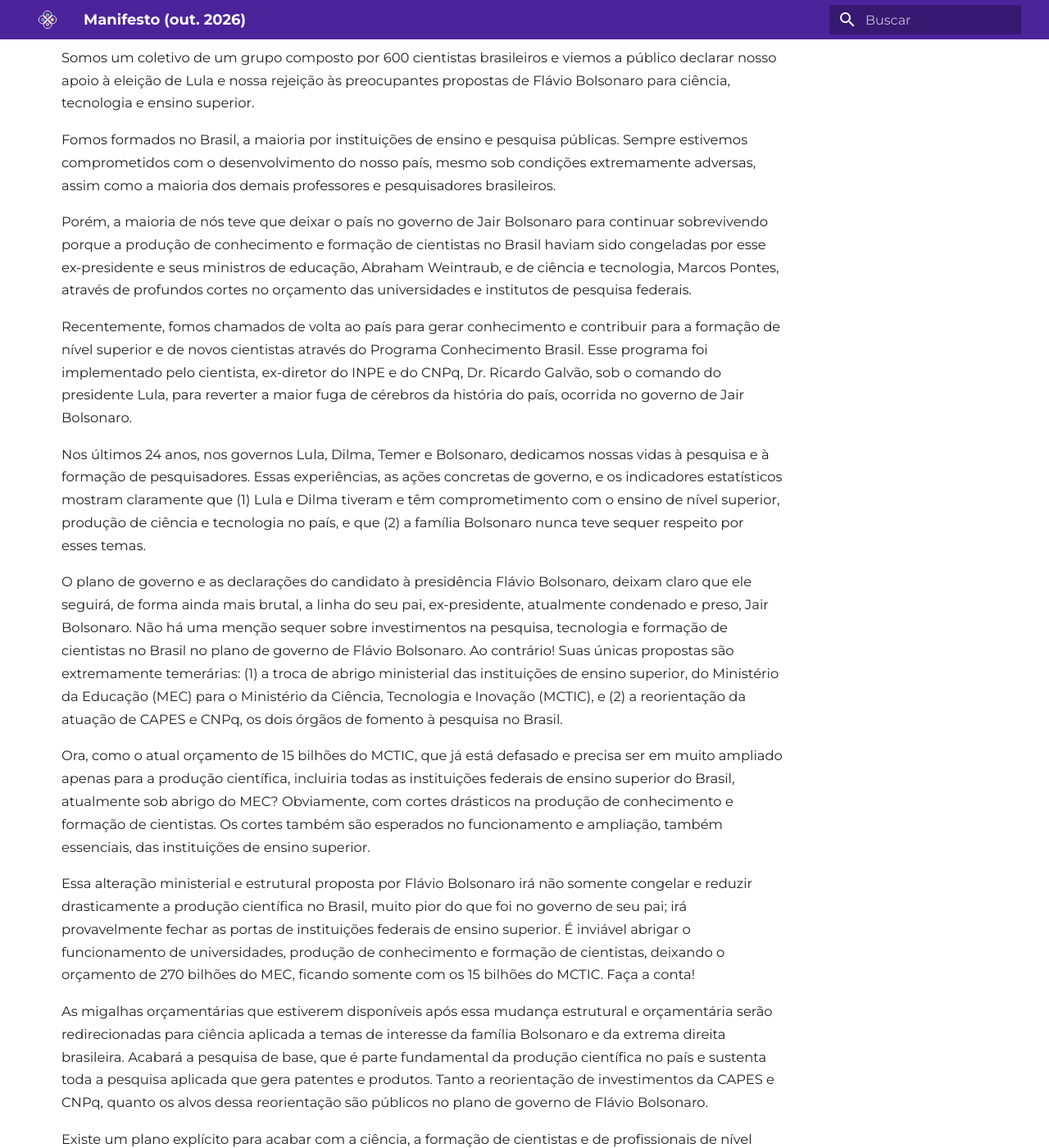
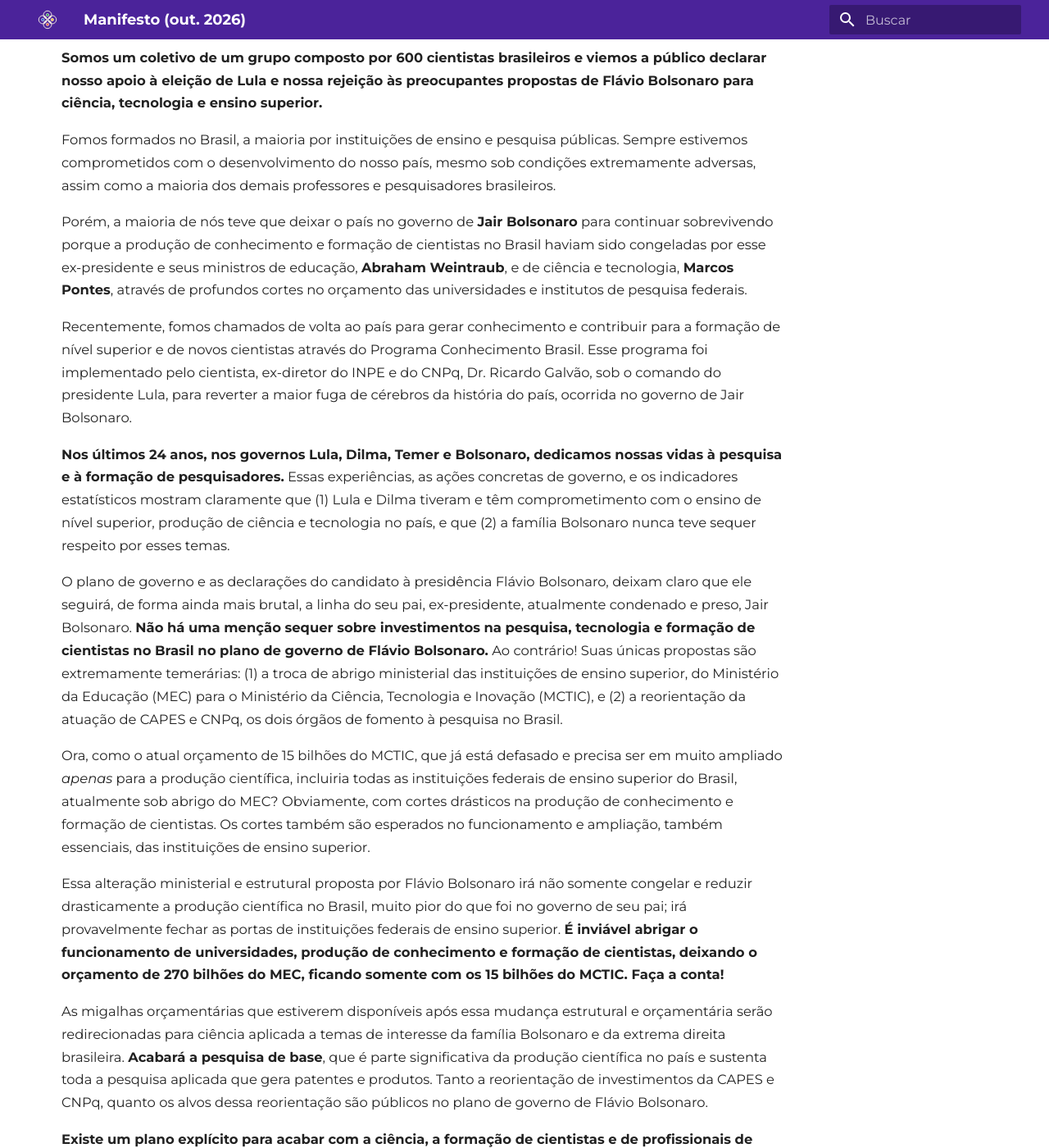
Before and after one commit to coletivo-mais-ciencia/website, an MkDocs documentation site: the page built from docs/posicionamentos/manifesto-2026.md, in a window 1280 px wide and 1400 px high, scrolled down 262 px. Shown: the whole window at 82% size. Built offline with MkDocs 1.6.1 and Material for MkDocs 9.7.7, drawn with Linux system fonts in a browser that asks for light colours; some of the changed text lies outside the part shown.

Commit message:
edits
Emphasized key points in the manifesto supporting Lula's election and opposing Flávio Bolsonaro's proposals for science and education.

```diff
--- a/docs/posicionamentos/manifesto-2026.md
+++ b/docs/posicionamentos/manifesto-2026.md
@@ -7,33 +7,33 @@
 
 # Manifesto de cientistas repatriados em favor da eleição de Lula
 
-Somos um coletivo de um grupo composto por 600 cientistas brasileiros e viemos a público declarar nosso apoio à eleição de Lula e nossa rejeição às preocupantes propostas de Flávio Bolsonaro para ciência, tecnologia e ensino superior.
+**Somos um coletivo de um grupo composto por 600 cientistas brasileiros e viemos a público declarar nosso apoio à eleição de Lula e nossa rejeição às preocupantes propostas de Flávio Bolsonaro para ciência, tecnologia e ensino superior.**
 
 Fomos formados no Brasil, a maioria por instituições de ensino e pesquisa públicas. Sempre estivemos comprometidos com o desenvolvimento do nosso país, mesmo sob condições extremamente adversas, assim como a maioria dos demais professores e pesquisadores brasileiros.
 
-Porém, a maioria de nós teve que deixar o país no governo de Jair Bolsonaro para continuar sobrevivendo porque a produção de conhecimento e formação de cientistas no Brasil haviam sido congeladas por esse ex-presidente e seus ministros de educação, Abraham Weintraub, e de ciência e tecnologia, Marcos Pontes, através de profundos cortes no orçamento das universidades e institutos de pesquisa federais.
+Porém, a maioria de nós teve que deixar o país no governo de **Jair Bolsonaro** para continuar sobrevivendo porque a produção de conhecimento e formação de cientistas no Brasil haviam sido congeladas por esse ex-presidente e seus ministros de educação, **Abraham Weintraub**, e de ciência e tecnologia, **Marcos Pontes**, através de profundos cortes no orçamento das universidades e institutos de pesquisa federais.
 
 Recentemente, fomos chamados de volta ao país para gerar conhecimento e contribuir para a formação de nível superior e de novos cientistas através do Programa Conhecimento Brasil. Esse programa foi implementado pelo cientista, ex-diretor do INPE e do CNPq, Dr. Ricardo Galvão, sob o comando do presidente Lula, para reverter a maior fuga de cérebros da história do país, ocorrida no governo de Jair Bolsonaro.
 
-Nos últimos 24 anos, nos governos Lula, Dilma, Temer e Bolsonaro, dedicamos nossas vidas à pesquisa e à formação de pesquisadores. Essas experiências, as ações concretas de governo, e os indicadores estatísticos mostram claramente que (1) Lula e Dilma tiveram e têm comprometimento com o ensino de nível superior, produção de ciência e tecnologia no país, e que (2) a família Bolsonaro nunca teve sequer respeito por esses temas.
+**Nos últimos 24 anos, nos governos Lula, Dilma, Temer e Bolsonaro, dedicamos nossas vidas à pesquisa e à formação de pesquisadores.** Essas experiências, as ações concretas de governo, e os indicadores estatísticos mostram claramente que (1) Lula e Dilma tiveram e têm comprometimento com o ensino de nível superior, produção de ciência e tecnologia no país, e que (2) a família Bolsonaro nunca teve sequer respeito por esses temas.
 
-O plano de governo e as declarações do candidato à presidência Flávio Bolsonaro, deixam claro que ele seguirá, de forma ainda mais brutal, a linha do seu pai, ex-presidente, atualmente condenado e preso, Jair Bolsonaro. Não há uma menção sequer sobre investimentos na pesquisa, tecnologia e formação de cientistas no Brasil no plano de governo de Flávio Bolsonaro. Ao contrário! Suas únicas propostas são extremamente temerárias: (1) a troca de abrigo ministerial das instituições de ensino superior, do Ministério da Educação (MEC) para o Ministério da Ciência, Tecnologia e Inovação (MCTIC), e (2) a reorientação da atuação de CAPES e CNPq, os dois órgãos de fomento à pesquisa no Brasil.
+O plano de governo e as declarações do candidato à presidência Flávio Bolsonaro, deixam claro que ele seguirá, de forma ainda mais brutal, a linha do seu pai, ex-presidente, atualmente condenado e preso, Jair Bolsonaro. **Não há uma menção sequer sobre investimentos na pesquisa, tecnologia e formação de cientistas no Brasil no plano de governo de Flávio Bolsonaro.** Ao contrário! Suas únicas propostas são extremamente temerárias: (1) a troca de abrigo ministerial das instituições de ensino superior, do Ministério da Educação (MEC) para o Ministério da Ciência, Tecnologia e Inovação (MCTIC), e (2) a reorientação da atuação de CAPES e CNPq, os dois órgãos de fomento à pesquisa no Brasil.
 
-Ora, como o atual orçamento de 15 bilhões do MCTIC, que já está defasado e precisa ser em muito ampliado apenas para a produção científica, incluiria todas as instituições federais de ensino superior do Brasil, atualmente sob abrigo do MEC? Obviamente, com cortes drásticos na produção de conhecimento e formação de cientistas. Os cortes também são esperados no funcionamento e ampliação, também essenciais, das instituições de ensino superior.
+Ora, como o atual orçamento de 15 bilhões do MCTIC, que já está defasado e precisa ser em muito ampliado *apenas* para a produção científica, incluiria todas as instituições federais de ensino superior do Brasil, atualmente sob abrigo do MEC? Obviamente, com cortes drásticos na produção de conhecimento e formação de cientistas. Os cortes também são esperados no funcionamento e ampliação, também essenciais, das instituições de ensino superior.
 
-Essa alteração ministerial e estrutural proposta por Flávio Bolsonaro irá não somente congelar e reduzir drasticamente a produção científica no Brasil, muito pior do que foi no governo de seu pai; irá provavelmente fechar as portas de instituições federais de ensino superior. É inviável abrigar o funcionamento de universidades, produção de conhecimento e formação de cientistas, deixando o orçamento de 270 bilhões do MEC, ficando somente com os 15 bilhões do MCTIC. Faça a conta!
+Essa alteração ministerial e estrutural proposta por Flávio Bolsonaro irá não somente congelar e reduzir drasticamente a produção científica no Brasil, muito pior do que foi no governo de seu pai; irá provavelmente fechar as portas de instituições federais de ensino superior. **É inviável abrigar o funcionamento de universidades, produção de conhecimento e formação de cientistas, deixando o orçamento de 270 bilhões do MEC, ficando somente com os 15 bilhões do MCTIC. Faça a conta!**
 
-As migalhas orçamentárias que estiverem disponíveis após essa mudança estrutural e orçamentária serão redirecionadas para ciência aplicada a temas de interesse da família Bolsonaro e da extrema direita brasileira. Acabará a pesquisa de base, que é parte fundamental da produção científica no país e sustenta toda a pesquisa aplicada que gera patentes e produtos. Tanto a reorientação de investimentos da CAPES e CNPq, quanto os alvos dessa reorientação são públicos no plano de governo de Flávio Bolsonaro.
+As migalhas orçamentárias que estiverem disponíveis após essa mudança estrutural e orçamentária serão redirecionadas para ciência aplicada a temas de interesse da família Bolsonaro e da extrema direita brasileira. **Acabará a pesquisa de base**, que é parte significativa da produção científica no país e sustenta toda a pesquisa aplicada que gera patentes e produtos. Tanto a reorientação de investimentos da CAPES e CNPq, quanto os alvos dessa reorientação são públicos no plano de governo de Flávio Bolsonaro.
 
-Existe um plano explícito para acabar com a ciência, a formação de cientistas e de profissionais de nível superior no Brasil e promover uma nova fuga de cérebros do país, materializado no plano de governo de Flávio Bolsonaro, em suas declarações públicas, e na herança de seu pai, que ele, declaradamente, aprofundará.
+**Existe um plano explícito para acabar com a ciência, a formação de cientistas e de profissionais de nível superior no Brasil e promover uma nova fuga de cérebros do país, materializado no plano de governo de Flávio Bolsonaro, em suas declarações públicas, e na herança de seu pai, que ele, declaradamente, aprofundará.**
 
 Um país sem formação de cientistas, com cientistas calados, amarrados por falta de financiamento ou forçados a produzir conhecimento condicionado aos interesses do mercado ou para produção de commodities, está fadado a servir aos países que verdadeiramente investem em ciência, em uma sociedade global cada vez mais tecnológica e dependente de minerais críticos abundantes em território brasileiro. Essa subserviência está explícitamente planejada nas reuniões realizadas por Flávio e Eduardo Bolsonaro com, por exemplo, o presidente dos Estados Unidos da América, Donald Trump.
 
-A ciência é apartidária e serve a todos, independentemente de sua orientação política. Mas nós, cientistas brasileiros, não podemos fechar os olhos ou apoiar, em hipótese alguma, as propostas de Flávio Bolsonaro para acabar com a ciência feita no Brasil.
+**A ciência é apartidária e serve a todos, independentemente de sua orientação política. Mas nós, cientistas brasileiros, não podemos fechar os olhos ou apoiar, em hipótese alguma, as propostas de Flávio Bolsonaro para acabar com a ciência feita no Brasil.**
 
-Por essas razões, apoiamos o plano de governo de Luiz Inácio Lula da Silva, que visa o desenvolvimento científico, humano, tecnológico e soberano, através de cientistas brasileiros, em solo nacional.
+**Por essas razões, apoiamos o plano de governo de Luiz Inácio Lula da Silva, que visa o desenvolvimento científico, humano, tecnológico e soberano, através de cientistas brasileiros, em solo nacional.**
 
 Continuaremos sempre colaborativos, mas vigilantes e cobradores!
 
 *Coletivo Mais Ciência – Repatriadas/os do Conhecimento Brasil*
-*9 de outubro de 2026*
+*11 de outubro de 2026*
```
